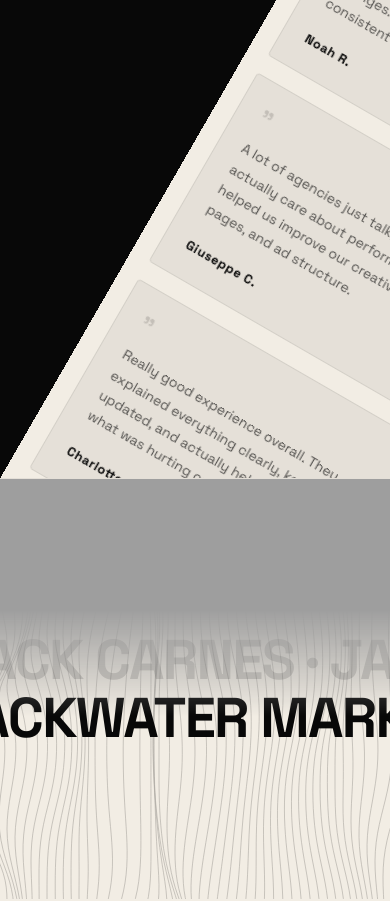
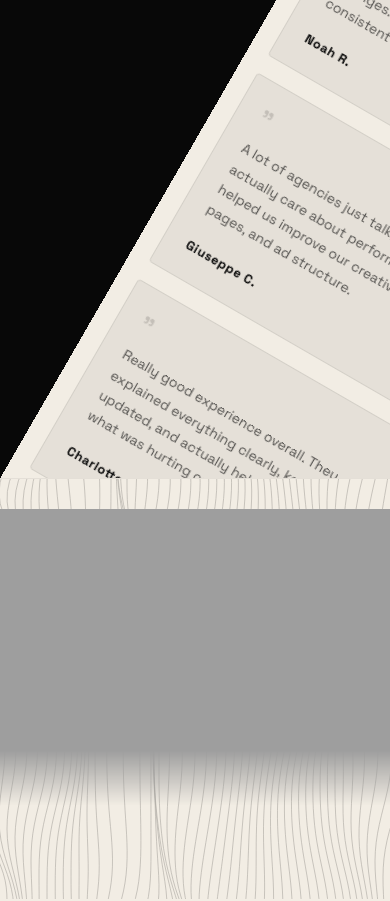
Before and after one commit to jtcarnes24-ctrl/blackwater-v2, a React (Vite) app: page / in a window 390 px wide. Shown: the part 10280-11181 px from the top of the page. Built offline with nearby package versions, Linux system fonts and the light colour scheme; a web font is replaced by a local one.

Commit message:
Fix mobile canvas squish: remove explicit height, use aspectRatio only

```diff
--- a/src/components/ui/MaskReveal.jsx
+++ b/src/components/ui/MaskReveal.jsx
@@ -120,9 +120,7 @@
       onMouseLeave={() => { activeRef.current = false }}
       style={{
         width: `${size}px`,
-        height: `${size}px`,
         maxWidth: '100%',
-        maxHeight: '100%',
         aspectRatio: '1 / 1',
         cursor: 'none',
         display: 'block',
```
